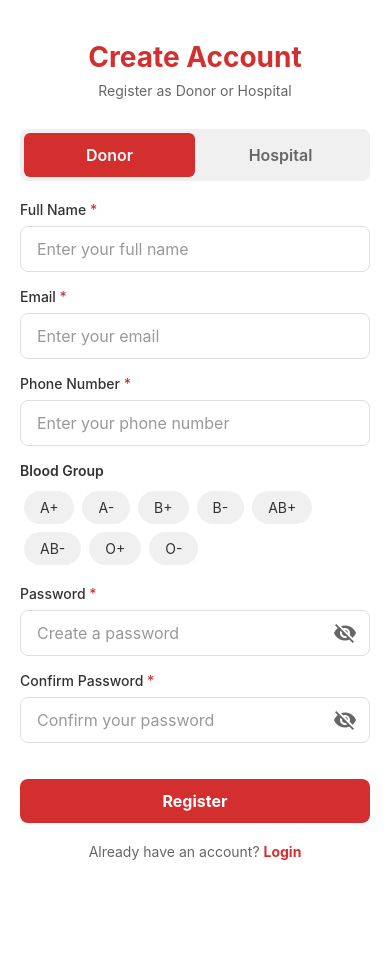
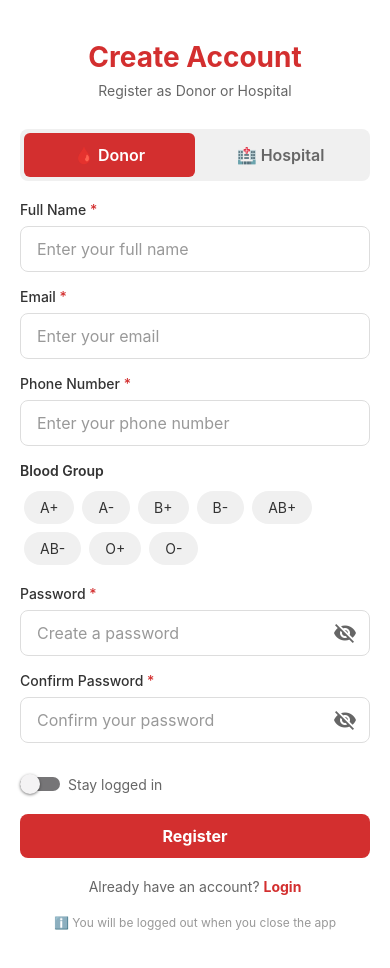
Before and after one commit to sajith-joel/blood-donor-healthcare-app, a React Native app: screen /Register in a window 390 px wide. Shown: the top 968 px of the page. Before the commit the page ends 910 px from the top, so only its background shows below. Built offline with nearby package versions, Linux system fonts and the light colour scheme; no server answers.

Commit message:
Add Remember Me feature to Register and Login screens

```diff
--- a/src/context/AuthContext.js
+++ b/src/context/AuthContext.js
@@ -1,10 +1,14 @@
 import React, { createContext, useState, useContext, useEffect } from 'react';
 import { auth, db } from '../services/firebaseConfig';
+import AsyncStorage from '@react-native-async-storage/async-storage';
 import {
   createUserWithEmailAndPassword,
   signInWithEmailAndPassword,
   signOut,
-  onAuthStateChanged
+  onAuthStateChanged,
+  setPersistence,
+  browserLocalPersistence,
+  browserSessionPersistence
 } from 'firebase/auth';
 import { doc, setDoc, getDoc, updateDoc } from 'firebase/firestore';
 
@@ -16,8 +20,13 @@ export const AuthProvider = ({ children }) => {
   const [user, setUser] = useState(null);
   const [loading, setLoading] = useState(true);
   const [userType, setUserType] = useState(null);
+  const [rememberMe, setRememberMe] = useState(false);
 
   useEffect(() => {
+    // Check if user was remembered
+    checkRememberMe();
+
+    // Set up auth state listener
     const unsubscribe = onAuthStateChanged(auth, async (user) => {
       if (user) {
         const userDoc = await getDoc(doc(db, 'users', user.uid));
@@ -35,8 +44,31 @@ export const AuthProvider = ({ children }) => {
     return unsubscribe;
   }, []);
 
-  const register = async (email, password, userData) => {
+  const checkRememberMe = async () => {
     try {
+      const remembered = await AsyncStorage.getItem('rememberMe');
+      if (remembered === 'true') {
+        // User wanted to stay logged in
+        await setPersistence(auth, browserLocalPersistence);
+      } else {
+        await setPersistence(auth, browserSessionPersistence);
+      }
+    } catch (error) {
+      console.error('Error checking remember me:', error);
+    }
+  };
+
+  const register = async (email, password, userData, remember = false) => {
+    try {
+      // Set persistence based on remember me
+      if (remember) {
+        await setPersistence(auth, browserLocalPersistence);
+        await AsyncStorage.setItem('rememberMe', 'true');
+      } else {
+        await setPersistence(auth, browserSessionPersistence);
+        await AsyncStorage.setItem('rememberMe', 'false');
+      }
+
       const userCredential = await createUserWithEmailAndPassword(auth, email, password);
 
       await setDoc(doc(db, 'users', userCredential.user.uid), {
@@ -77,8 +109,17 @@ export const AuthProvider = ({ children }) => {
     }
   };
 
-  const login = async (email, password) => {
+  const login = async (email, password, remember = false) => {
     try {
+      // Set persistence based on remember me
+      if (remember) {
+        await setPersistence(auth, browserLocalPersistence);
+        await AsyncStorage.setItem('rememberMe', 'true');
+      } else {
+        await setPersistence(auth, browserSessionPersistence);
+        await AsyncStorage.setItem('rememberMe', 'false');
+      }
+
       const userCredential = await signInWithEmailAndPassword(auth, email, password);
       const userDoc = await getDoc(doc(db, 'users', userCredential.user.uid));
 
@@ -104,6 +145,8 @@ export const AuthProvider = ({ children }) => {
         }).catch(() => {});
       }
 
+      // Clear remember me on logout
+      await AsyncStorage.removeItem('rememberMe');
       await signOut(auth);
       return { success: true };
     } catch (error) {
@@ -113,7 +156,10 @@ export const AuthProvider = ({ children }) => {
   };
 
   return (
-    <AuthContext.Provider value={{ user, loading, userType, register, login, logout }}>
+    <AuthContext.Provider value={{
+      user, loading, userType, rememberMe, setRememberMe,
+      register, login, logout
+    }}>
       {children}
     </AuthContext.Provider>
   );
--- a/src/screens/auth/LoginScreen.js
+++ b/src/screens/auth/LoginScreen.js
@@ -7,17 +7,20 @@ import {
   Platform,
   TouchableOpacity,
   Alert,
-  ScrollView
+  ScrollView,
+  Switch
 } from 'react-native';
 import { useAuth } from '../../context/AuthContext';
 import InputField from '../../components/common/InputField';
 import Button from '../../components/common/Button';
 import Loader from '../../components/common/Loader';
+import Icon from 'react-native-vector-icons/MaterialIcons';
 
 export default function LoginScreen({ navigation }) {
   const [email, setEmail] = useState('');
   const [password, setPassword] = useState('');
   const [loading, setLoading] = useState(false);
+  const [rememberMe, setRememberMe] = useState(false);
   const { login } = useAuth();
 
   const handleLogin = async () => {
@@ -27,7 +30,7 @@ export default function LoginScreen({ navigation }) {
     }
 
     setLoading(true);
-    const result = await login(email, password);
+    const result = await login(email, password, rememberMe);
     setLoading(false);
 
     if (!result.success) {
@@ -43,7 +46,7 @@ export default function LoginScreen({ navigation }) {
       <Loader visible={loading} />
       <ScrollView contentContainerStyle={styles.scrollContainer}>
         <View style={styles.header}>
-          <Text style={styles.title}>Blood Donor App</Text>
+          <Text style={styles.title}>🩸 Blood Donor App</Text>
           <Text style={styles.subtitle}>Login to your account</Text>
         </View>
 
@@ -66,6 +69,22 @@ export default function LoginScreen({ navigation }) {
             required
           />
 
+          {/* Remember Me Switch */}
+          <View style={styles.rememberContainer}>
+            <View style={styles.rememberRow}>
+              <Switch
+                value={rememberMe}
+                onValueChange={setRememberMe}
+                trackColor={{ false: '#767577', true: '#d32f2f' }}
+                thumbColor={rememberMe ? '#fff' : '#f4f3f4'}
+              />
+              <Text style={styles.rememberText}>Remember Me</Text>
+            </View>
+            <TouchableOpacity>
+              <Text style={styles.forgotText}>Forgot Password?</Text>
+            </TouchableOpacity>
+          </View>
+
           <Button title="Login" onPress={handleLogin} style={styles.loginButton} />
 
           <TouchableOpacity
@@ -76,6 +95,13 @@ export default function LoginScreen({ navigation }) {
               Don't have an account? <Text style={styles.registerLinkText}>Register</Text>
             </Text>
           </TouchableOpacity>
+
+          <View style={styles.infoContainer}>
+            <Icon name="info" size={16} color="#999" />
+            <Text style={styles.infoText}>
+              {rememberMe ? 'You will stay logged in' : 'You will be logged out when you close the app'}
+            </Text>
+          </View>
         </View>
       </ScrollView>
     </KeyboardAvoidingView>
@@ -109,8 +135,27 @@ const styles = StyleSheet.create({
   form: {
     width: '100%',
   },
+  rememberContainer: {
+    flexDirection: 'row',
+    justifyContent: 'space-between',
+    alignItems: 'center',
+    marginVertical: 15,
+  },
+  rememberRow: {
+    flexDirection: 'row',
+    alignItems: 'center',
+  },
+  rememberText: {
+    fontSize: 14,
+    color: '#666',
+    marginLeft: 8,
+  },
+  forgotText: {
+    fontSize: 14,
+    color: '#d32f2f',
+  },
   loginButton: {
-    marginTop: 20,
+    marginTop: 10,
   },
   registerLink: {
     marginTop: 20,
@@ -124,4 +169,15 @@ const styles = StyleSheet.create({
     color: '#d32f2f',
     fontWeight: 'bold',
   },
+  infoContainer: {
+    flexDirection: 'row',
+    alignItems: 'center',
+    justifyContent: 'center',
+    marginTop: 20,
+    gap: 5,
+  },
+  infoText: {
+    fontSize: 12,
+    color: '#999',
+  },
 });
--- a/src/screens/auth/RegisterScreen.js
+++ b/src/screens/auth/RegisterScreen.js
@@ -7,7 +7,8 @@ import {
   Platform,
   TouchableOpacity,
   Alert,
-  ScrollView
+  ScrollView,
+  Switch
 } from 'react-native';
 import { useAuth } from '../../context/AuthContext';
 import InputField from '../../components/common/InputField';
@@ -24,9 +25,11 @@ export default function RegisterScreen({ navigation }) {
     confirmPassword: '',
     phone: '',
     bloodGroup: '',
-    userType: 'donor'
+    userType: 'donor',
+    address: ''
   });
   const [loading, setLoading] = useState(false);
+  const [rememberMe, setRememberMe] = useState(false);
   const { register } = useAuth();
 
   const handleRegister = async () => {
@@ -51,8 +54,9 @@ export default function RegisterScreen({ navigation }) {
       phone: formData.phone,
       bloodGroup: formData.bloodGroup,
       userType: formData.userType,
+      address: formData.address,
       createdAt: new Date().toISOString()
-    });
+    }, rememberMe);
     setLoading(false);
 
     if (!result.success) {
@@ -84,7 +88,7 @@ export default function RegisterScreen({ navigation }) {
               <Text style={[
                 styles.userTypeText,
                 formData.userType === 'donor' && styles.selectedUserTypeText
-              ]}>Donor</Text>
+              ]}>🩸 Donor</Text>
             </TouchableOpacity>
             <TouchableOpacity
               style={[
@@ -96,7 +100,7 @@ export default function RegisterScreen({ navigation }) {
               <Text style={[
                 styles.userTypeText,
                 formData.userType === 'hospital' && styles.selectedUserTypeText
-              ]}>Hospital</Text>
+              ]}>🏥 Hospital</Text>
             </TouchableOpacity>
           </View>
 
@@ -151,6 +155,16 @@ export default function RegisterScreen({ navigation }) {
             </>
           )}
 
+          {formData.userType === 'hospital' && (
+            <InputField
+              label="Hospital Address"
+              value={formData.address}
+              onChangeText={(text) => setFormData({ ...formData, address: text })}
+              placeholder="Enter hospital address"
+              multiline
+            />
+          )}
+
           <InputField
             label="Password"
             value={formData.password}
@@ -169,6 +183,19 @@ export default function RegisterScreen({ navigation }) {
             required
           />
 
+          {/* Remember Me Switch */}
+          <View style={styles.rememberContainer}>
+            <View style={styles.rememberRow}>
+              <Switch
+                value={rememberMe}
+                onValueChange={setRememberMe}
+                trackColor={{ false: '#767577', true: '#d32f2f' }}
+                thumbColor={rememberMe ? '#fff' : '#f4f3f4'}
+              />
+              <Text style={styles.rememberText}>Stay logged in</Text>
+            </View>
+          </View>
+
           <Button title="Register" onPress={handleRegister} style={styles.registerButton} />
 
           <TouchableOpacity
@@ -179,6 +206,12 @@ export default function RegisterScreen({ navigation }) {
               Already have an account? <Text style={styles.loginLinkText}>Login</Text>
             </Text>
           </TouchableOpacity>
+
+          <View style={styles.infoContainer}>
+            <Text style={styles.infoText}>
+              {rememberMe ? '✓ You will stay logged in even after closing the app' : 'ℹ️ You will be logged out when you close the app'}
+            </Text>
+          </View>
         </View>
       </ScrollView>
     </KeyboardAvoidingView>
@@ -264,13 +297,26 @@ const styles = StyleSheet.create({
   selectedBloodGroupText: {
     color: '#fff',
   },
+  rememberContainer: {
+    marginTop: 15,
+    marginBottom: 10,
+  },
+  rememberRow: {
+    flexDirection: 'row',
+    alignItems: 'center',
+  },
+  rememberText: {
+    fontSize: 14,
+    color: '#666',
+    marginLeft: 8,
+  },
   registerButton: {
-    marginTop: 20,
+    marginTop: 10,
   },
   loginLink: {
     marginTop: 20,
     alignItems: 'center',
-    marginBottom: 30,
+    marginBottom: 10,
   },
   loginText: {
     fontSize: 14,
@@ -280,4 +326,14 @@ const styles = StyleSheet.create({
     color: '#d32f2f',
     fontWeight: 'bold',
   },
+  infoContainer: {
+    alignItems: 'center',
+    marginTop: 10,
+    marginBottom: 30,
+  },
+  infoText: {
+    fontSize: 12,
+    color: '#999',
+    textAlign: 'center',
+  },
 });
```
